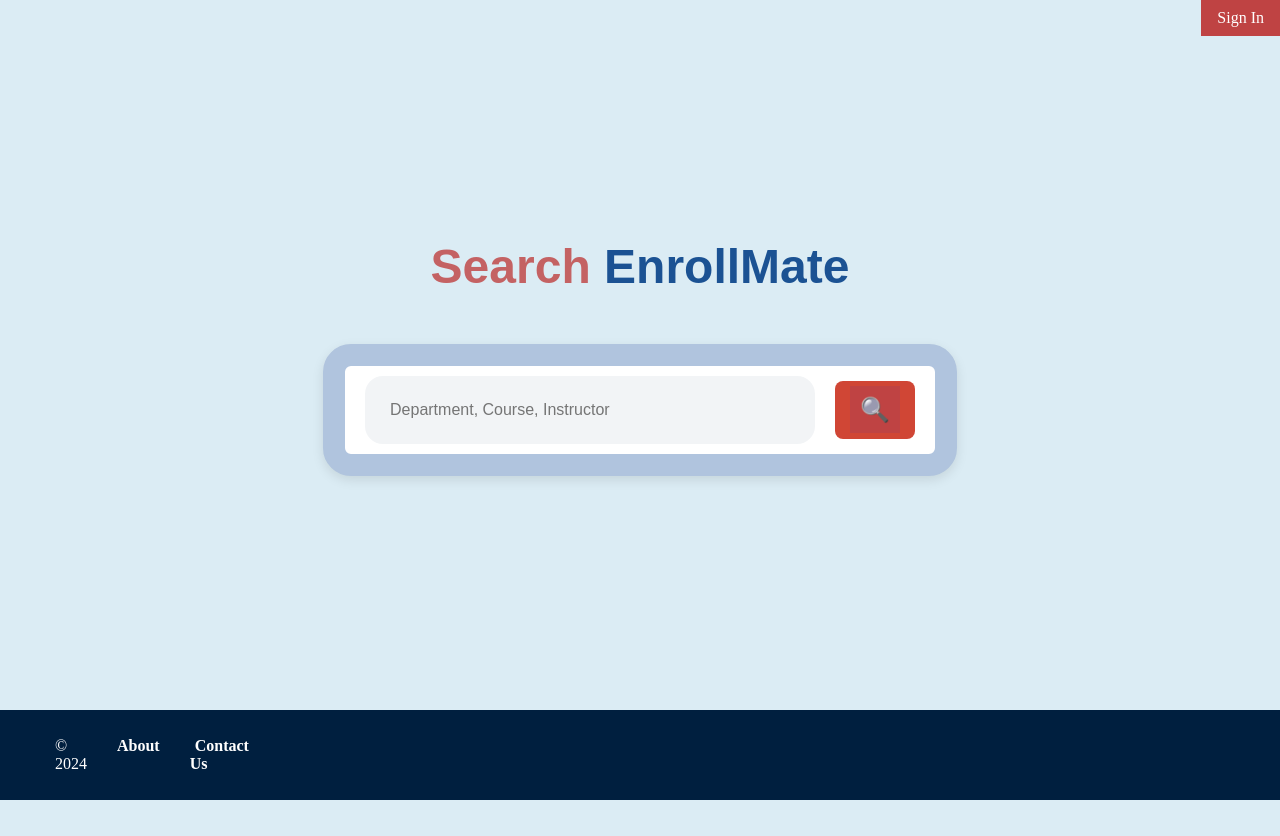
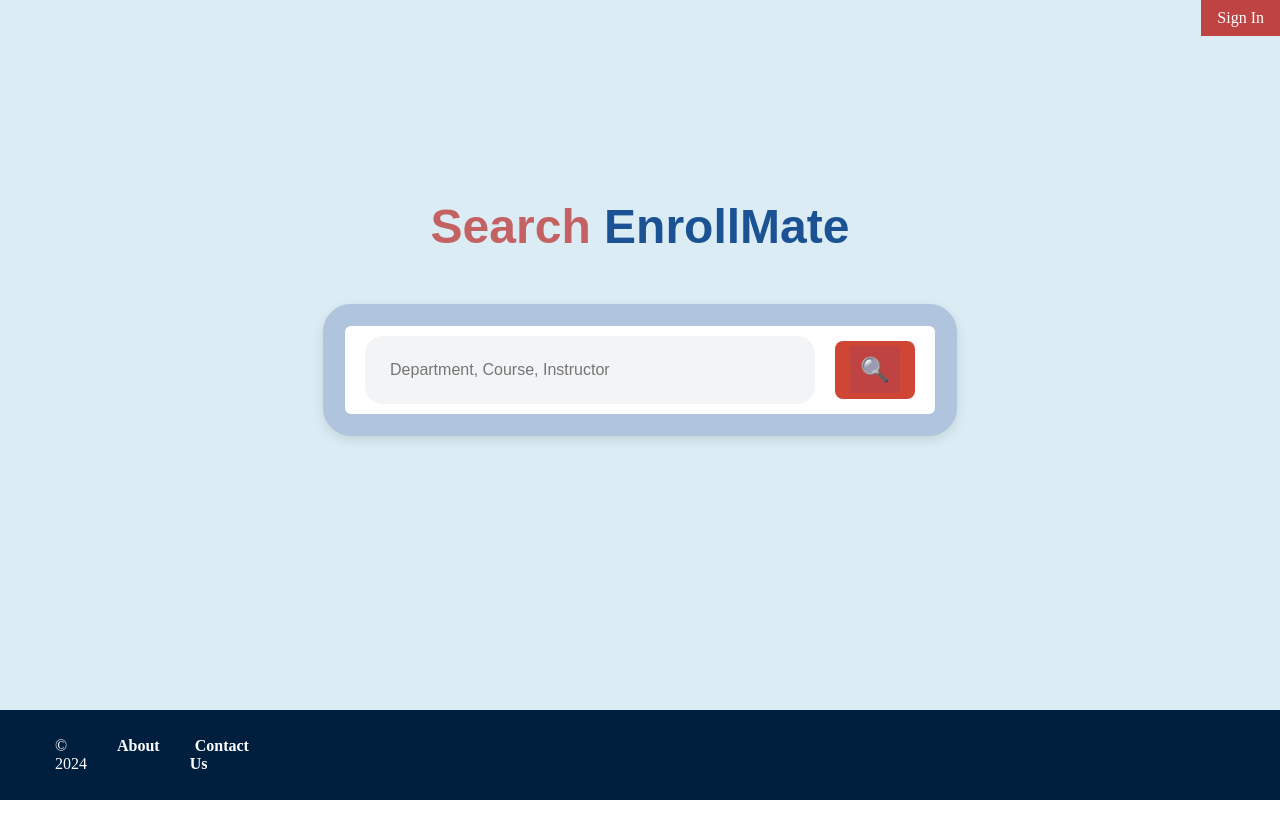
Before and after one commit to Obamg3017/EnrollMate-Front-End, a React (Vite) app: page / in a window 1280 px wide. After the commit the page ends 800 px from the top, so only its background shows below. Built offline with nearby package versions, Linux system fonts and the light colour scheme.

Commit message:
fix screen height for landing page and course enrollment page

```diff
--- a/src/screens/CourseEnrollment/course-enrollment.css
+++ b/src/screens/CourseEnrollment/course-enrollment.css
@@ -1,7 +1,7 @@
 .course-enrollment {
     display: flex;
     width: 100vw;
-    height: 100vh;
+    height: 80vh;
     box-sizing: border-box;
     padding: 20px;
   }
--- a/src/screens/LandingPage/landing-page.css
+++ b/src/screens/LandingPage/landing-page.css
@@ -3,7 +3,7 @@
   display: flex;
   justify-content: center;
   align-items: center;
-  min-height: 100vh;
+  min-height: 90vh;
   background-color: #DBECF4; /* Light blue color covering the full landing page */
 }
 
```
